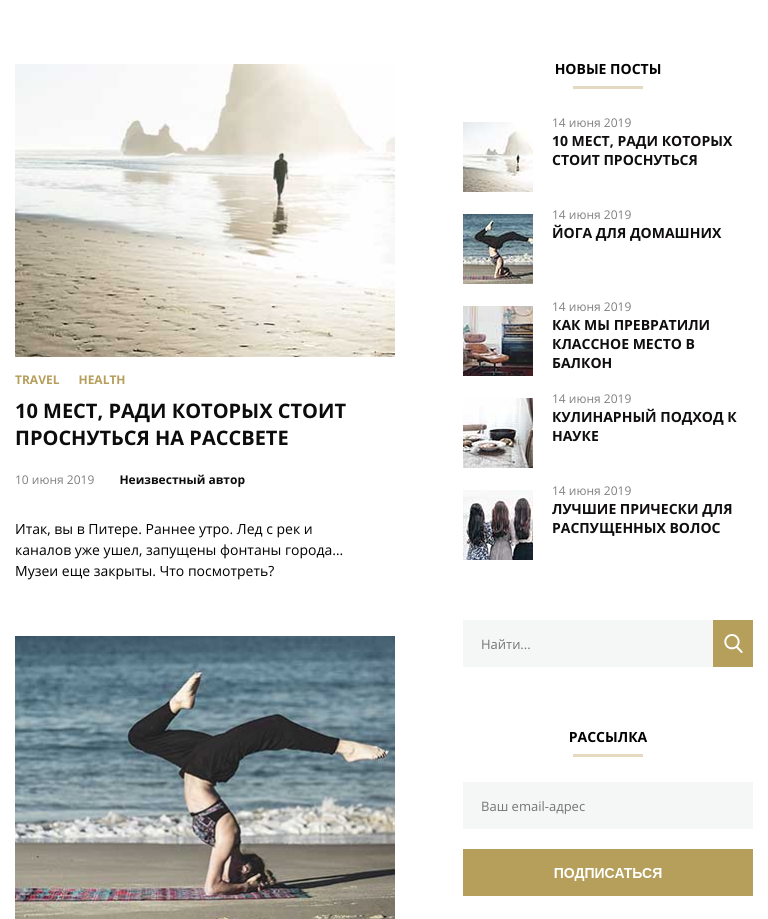
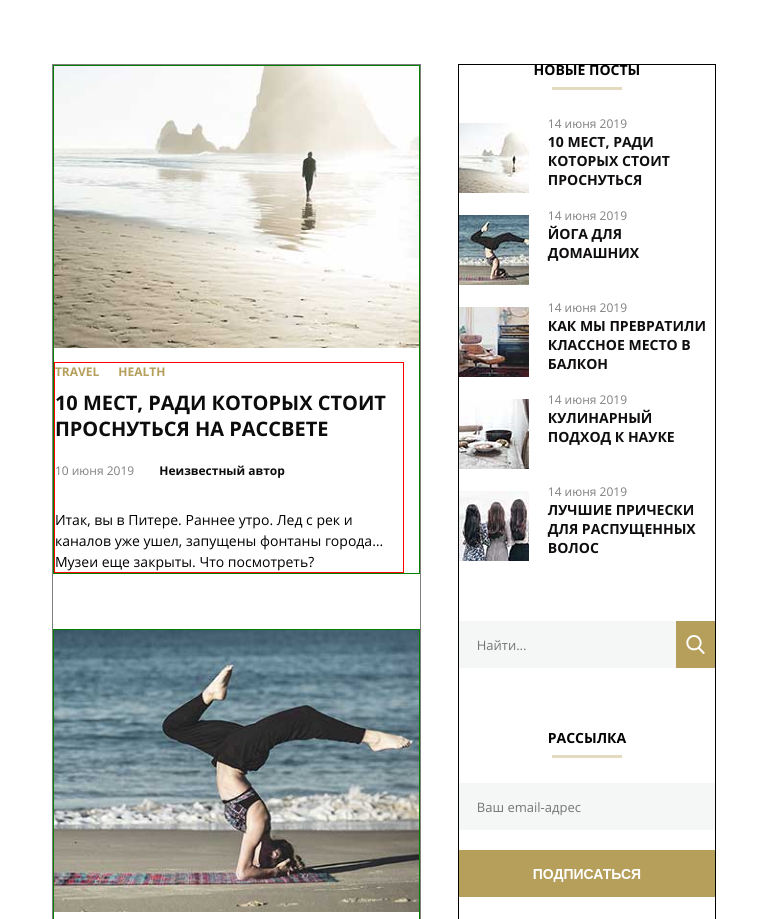
Before and after one commit to Zrazhevskii/web-development-coursework, a plain HTML site: page index.html in a window 768 px wide. Shown: the part 1000-1919 px from the top of the page. Drawn offline with Linux system fonts and the light colour scheme; files whose address does not match are found by name.

Commit message:
промежуточные результаты по tablet

```diff
--- a/css/style.css
+++ b/css/style.css
@@ -150,7 +150,6 @@ textarea.field {
 
 .header-logo {
     width: 180px;
-    /* margin-left: 90px; */
 }
 
 .header-content {
@@ -334,7 +333,7 @@ textarea.field {
 }
 
 .main-img {
-  width: 380px;
+  max-width: 380px;
   object-fit: contain;
   object-position: center top;
   overflow: hidden;
@@ -349,7 +348,7 @@ textarea.field {
 }
 
 .main-content {
-  width: 350px;
+  max-width: 350px;
   margin-left: 35px;
 }
 
@@ -839,11 +838,34 @@ textarea.field {
     display: flex;
     justify-content: space-evenly;
     width: 100%;
+    /* padding-left: 20px; */
+  }
+
+  .main {
+    max-width: 50%;
+    min-width: 45%;
+    border: 1px solid grey;
   }
 
   .main-news {
     display: flex;
     flex-direction: column;
+    max-width: 100%;
+    border: 1px solid green;
+  }
+
+  .main-content {
+    margin-left: 0px;
+    margin-top: 10px;
+    border: 1px solid red;
+  }
+
+  .main-img {
+    max-width: 100%;
+  }
+
+  .image {
+    max-width: 470px;
   }
 
   .article-title {
@@ -866,6 +888,11 @@ textarea.field {
 
   .main-text {
     margin-top: 26px;
+  }
+
+  .aside-bar {
+    border: 1px solid black;
+    max-width: 35%;
   }
 
   .handmade-section {
@@ -902,18 +929,6 @@ textarea.field {
   }
 }
 
-@media (min-width: 641px) and (max-width: 1200px) {
-  .image {
-    width: 100%;
-    min-width: 0;
-    max-width: 380px;
-  }
-
-  .main-content {
-    margin-left: 0;
-    margin-top: 10px;
-  }
-}
 
 /* карточки товара по 2 в ряд */
 @media (min-width: 768px) and (max-width: 1199px) {
```
